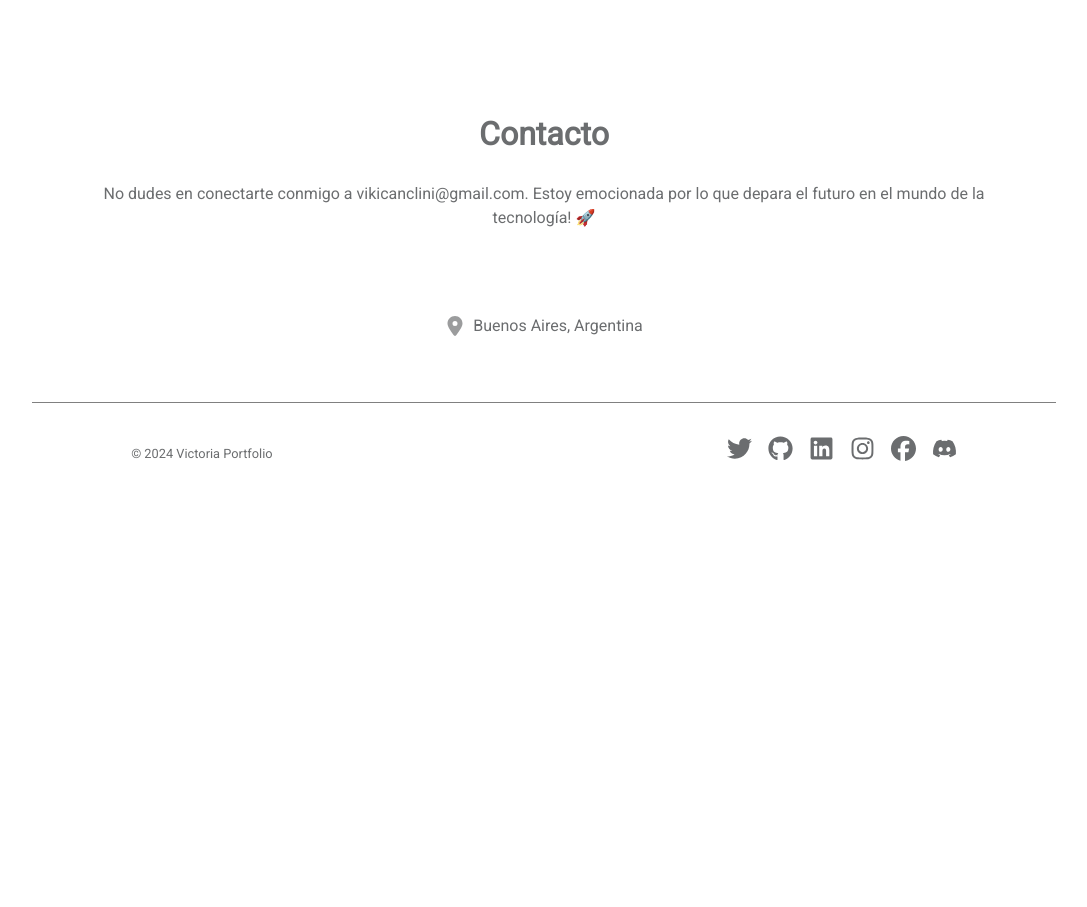
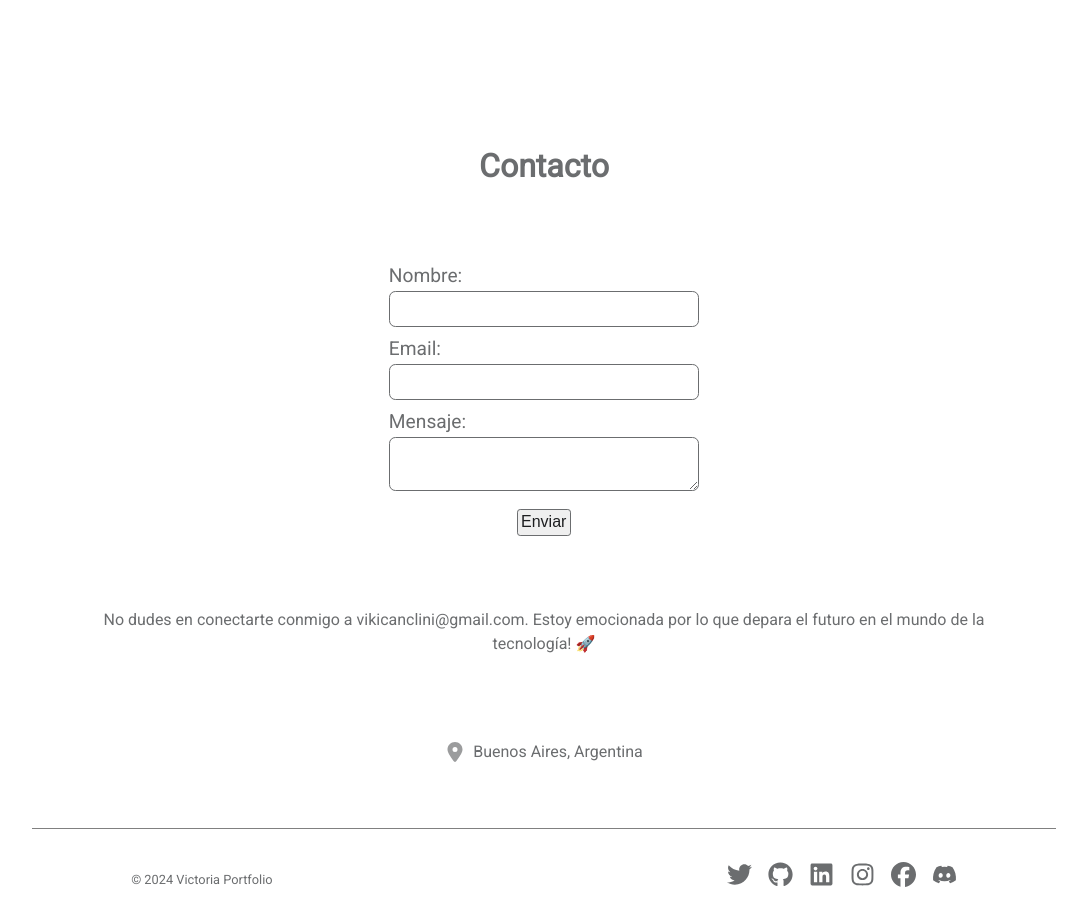
Before and after one commit to VictoriaCanclini/my-portfolio, a Next.js app: page / in a window 1280 px wide. Shown: the part 3013-3920 px from the top of the page, without its empty margins (96-1183 px from the left). Before the commit the page ends 3516 px from the top, so only its background shows below. Built offline with nearby package versions, Linux system fonts and the light colour scheme.

Commit message:
add contact form

```diff
--- a/src/components/Contact.jsx
+++ b/src/components/Contact.jsx
@@ -1,9 +1,98 @@
+"use client";
+
 import { Email, Location } from "@/common/icons";
+import { useState } from "react";
 
 const Contact = () => {
+  const [formData, setFormData] = useState({
+    name: "",
+    email: "",
+    mensaje: "",
+  });
+
+  const handleInputChange = (event) => {
+    const { name, value } = event.target;
+    setFormData({
+      ...formData,
+      [name]: value,
+    });
+  };
+
+  const handleSubmit = async (event) => {
+    event.preventDefault();
+
+    try {
+      const response = await fetch("https://formspree.io/f/xpzvkbvl", {
+        method: "POST",
+        headers: {
+          "Content-Type": "application/json",
+        },
+        body: JSON.stringify(formData),
+      });
+
+      if (response.ok) {
+        alert("¡El mensaje se envió correctamente!");
+        setFormData({
+          name: "",
+          email: "",
+          mensaje: "",
+        });
+      } else {
+        alert(
+          "Hubo un problema al enviar el mensaje. Por favor, inténtalo de nuevo."
+        );
+      }
+    } catch (error) {
+      console.error("Error al enviar el mensaje:", error);
+      alert(
+        "Hubo un problema al enviar el mensaje. Por favor, inténtalo de nuevo."
+      );
+    }
+  };
+
   return (
     <div className="contact-container" id="contact">
       <h2>Contacto</h2>
+      <div className="contact-container form">
+        <form onSubmit={handleSubmit}>
+          <div>
+            <label>
+              Nombre:
+              <input
+                type="text"
+                name="name"
+                value={formData.name}
+                onChange={handleInputChange}
+                required
+              />
+            </label>
+          </div>
+          <div>
+            <label>
+              Email:
+              <input
+                type="email"
+                name="email"
+                value={formData.email}
+                onChange={handleInputChange}
+                required
+              />
+            </label>
+          </div>
+          <div>
+            <label>
+              Mensaje:
+              <textarea
+                name="mensaje"
+                value={formData.mensaje}
+                onChange={handleInputChange}
+                required
+              />
+            </label>
+          </div>
+          <button>Enviar</button>
+        </form>
+      </div>
       <p>
         No dudes en conectarte conmigo a vikicanclini@gmail.com. Estoy
         emocionada por lo que depara el futuro en el mundo de la tecnología! 🚀
--- a/src/styles/globals.css
+++ b/src/styles/globals.css
@@ -505,8 +505,42 @@ hr {
 .contact-container h2 {
   font-size: 2rem;
   font-weight: 600;
-  margin-bottom: 1rem;
   color: #6b6d6f;
+  margin-top: 2rem;
+}
+
+.contact-container form {
+  font-size: 1.2rem;
+  color: #6b6d6f;
+}
+
+.contact-container form input {
+  width: 100%;
+  padding: 0.5rem;
+  margin-bottom: 0.5rem;
+  border: 1px solid #6b6d6f;
+  border-radius: 0.4rem;
+  font-size: 1rem;
+  color: #6b6d6f;
+}
+
+.contact-container form textarea {
+  width: 100%;
+  padding: 0.5rem;
+  margin-bottom: 0.5rem;
+  border: 1px solid #6b6d6f;
+  border-radius: 0.4rem;
+  font-size: 1rem;
+  color: #6b6d6f;
+}
+
+.contact-container form button {
+  padding: 0.2rem;
+  border: 1px solid #6b6d6f;
+  border-radius: 0.2rem;
+  font-size: 1rem;
+  margin-left: 8rem;
+  color: #1d1e20;
 }
 
 .contact-container p {
```
